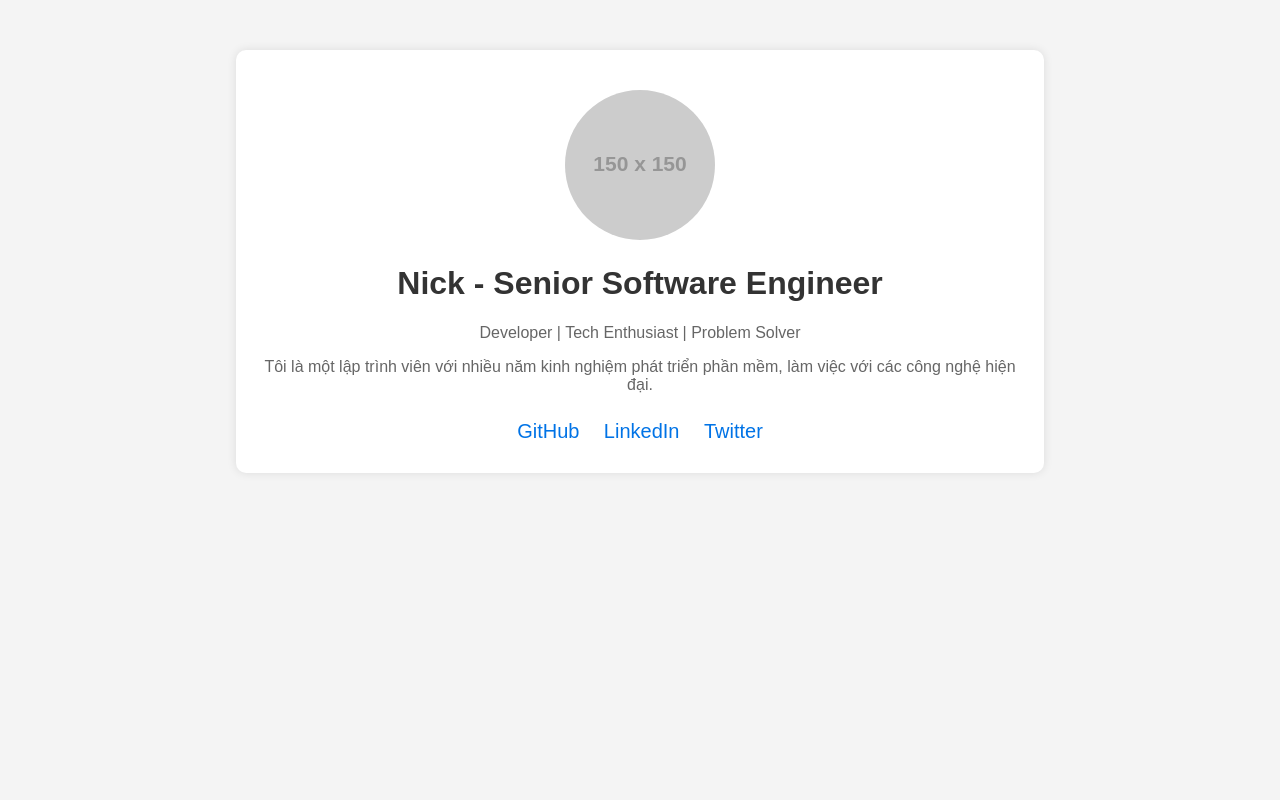
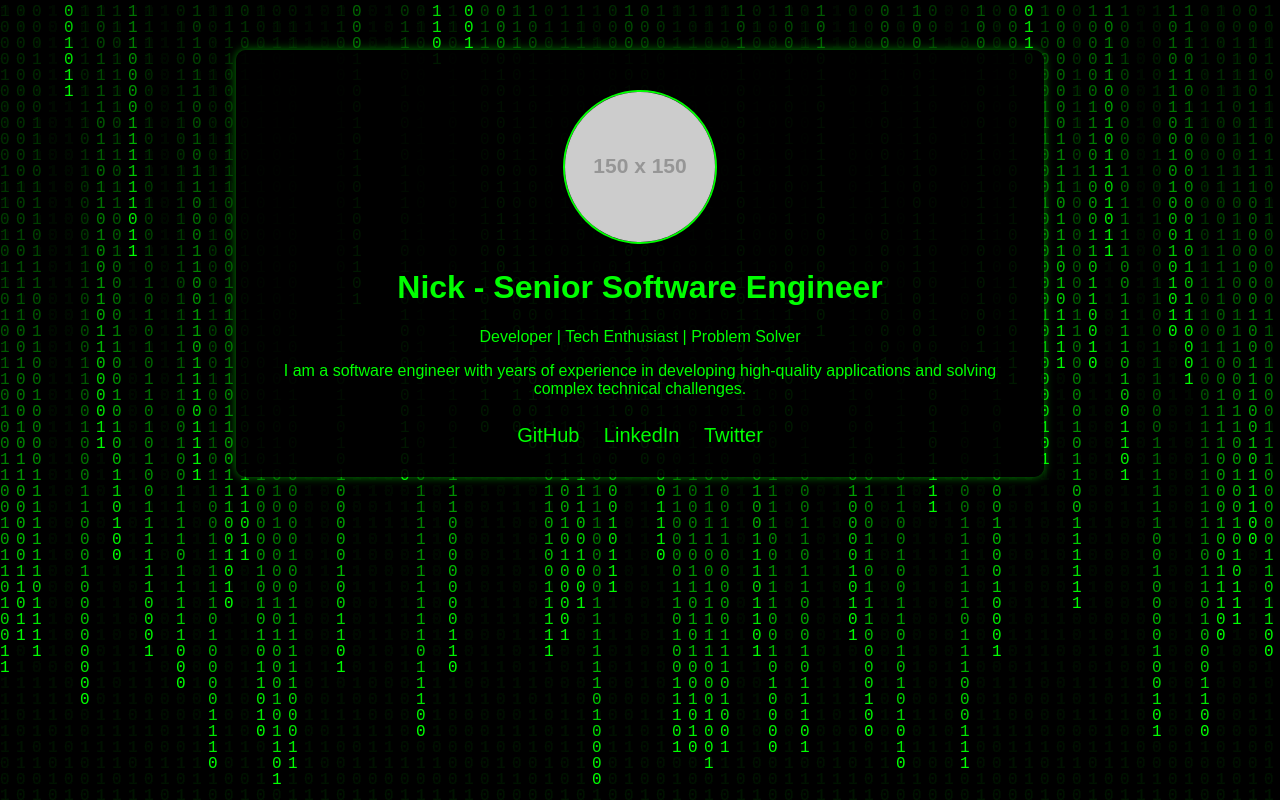
Before and after one commit to dauvet/dauvet.github.io, a plain HTML site: page index.html in a window 1280 px wide. Drawn offline with Linux system fonts and the light colour scheme; placeholder pictures from the web are drawn by us.

Commit message:
Update index.html

```diff
--- a/index.html
+++ b/index.html
@@ -1,5 +1,5 @@
 <!DOCTYPE html>
-<html lang="vi">
+<html lang="en">
 <head>
     <meta charset="UTF-8">
     <meta name="viewport" content="width=device-width, initial-scale=1.0">
@@ -10,14 +10,26 @@
             margin: 0;
             padding: 0;
             text-align: center;
-            background-color: #f4f4f4;
+            background-color: black;
+            color: #0f0;
+            overflow: hidden;
+        }
+        .matrix {
+            position: fixed;
+            top: 0;
+            left: 0;
+            width: 100vw;
+            height: 100vh;
+            background: black;
+            z-index: -1;
         }
         .container {
+            position: relative;
             width: 60%;
             margin: auto;
             padding: 20px;
-            background: white;
-            box-shadow: 0 0 10px rgba(0,0,0,0.1);
+            background: rgba(0, 0, 0, 0.9);
+            box-shadow: 0 0 10px rgba(0,255,0,0.5);
             margin-top: 50px;
             border-radius: 10px;
         }
@@ -25,33 +37,59 @@
             width: 150px;
             border-radius: 50%;
             margin-top: 20px;
+            border: 2px solid #0f0;
         }
-        h1 {
-            color: #333;
-        }
-        p {
-            color: #666;
+        h1, p, .social-links a {
+            color: #0f0;
         }
         .social-links a {
             display: inline-block;
             margin: 10px;
             text-decoration: none;
-            color: #0073e6;
             font-size: 20px;
         }
     </style>
 </head>
 <body>
+    <canvas class="matrix"></canvas>
     <div class="container">
         <img src="https://via.placeholder.com/150" alt="Avatar" class="profile-img">
         <h1>Nick - Senior Software Engineer</h1>
         <p>Developer | Tech Enthusiast | Problem Solver</p>
-        <p>Tôi là một lập trình viên với nhiều năm kinh nghiệm phát triển phần mềm, làm việc với các công nghệ hiện đại.</p>
+        <p>I am a software engineer with years of experience in developing high-quality applications and solving complex technical challenges.</p>
         <div class="social-links">
             <a href="#" target="_blank">GitHub</a>
             <a href="#" target="_blank">LinkedIn</a>
             <a href="#" target="_blank">Twitter</a>
         </div>
     </div>
+    <script>
+        const canvas = document.querySelector('.matrix');
+        const ctx = canvas.getContext('2d');
+        canvas.width = window.innerWidth;
+        canvas.height = window.innerHeight;
+        const letters = '0101010101010101';
+        const matrix = letters.split('');
+        const fontSize = 16;
+        const columns = canvas.width / fontSize;
+        const drops = Array(Math.floor(columns)).fill(1);
+
+        function drawMatrix() {
+            ctx.fillStyle = 'rgba(0, 0, 0, 0.05)';
+            ctx.fillRect(0, 0, canvas.width, canvas.height);
+            ctx.fillStyle = '#0f0';
+            ctx.font = fontSize + 'px monospace';
+
+            for (let i = 0; i < drops.length; i++) {
+                const text = matrix[Math.floor(Math.random() * matrix.length)];
+                ctx.fillText(text, i * fontSize, drops[i] * fontSize);
+                if (drops[i] * fontSize > canvas.height && Math.random() > 0.95) {
+                    drops[i] = 0;
+                }
+                drops[i]++;
+            }
+        }
+        setInterval(drawMatrix, 50);
+    </script>
 </body>
 </html>
```
